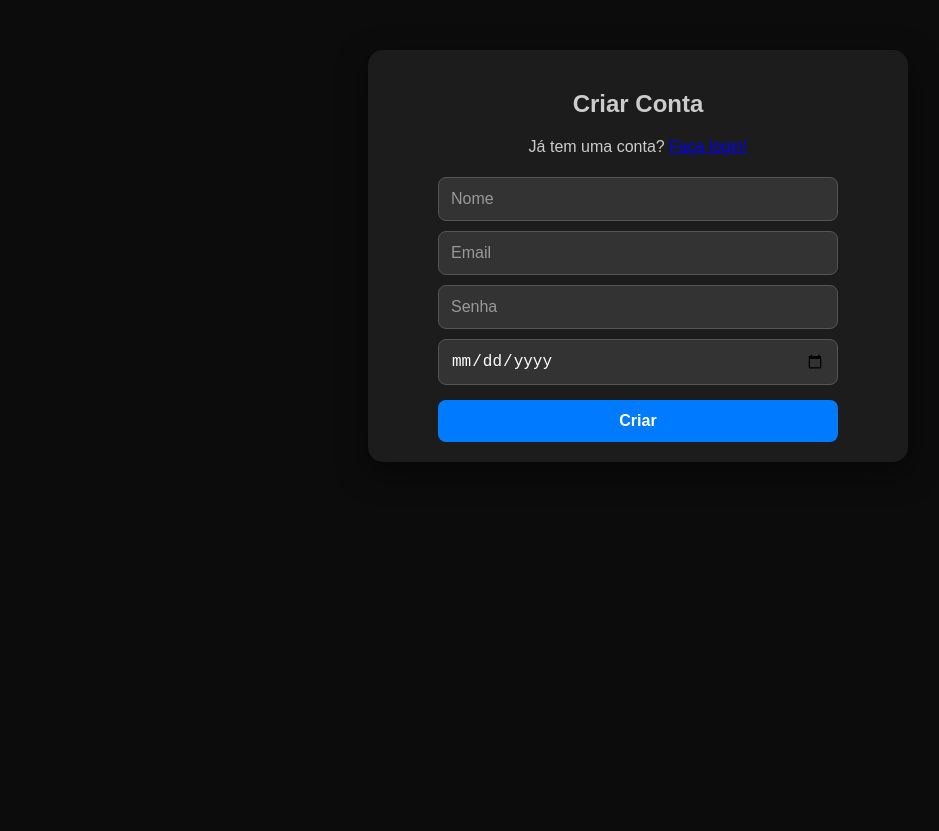
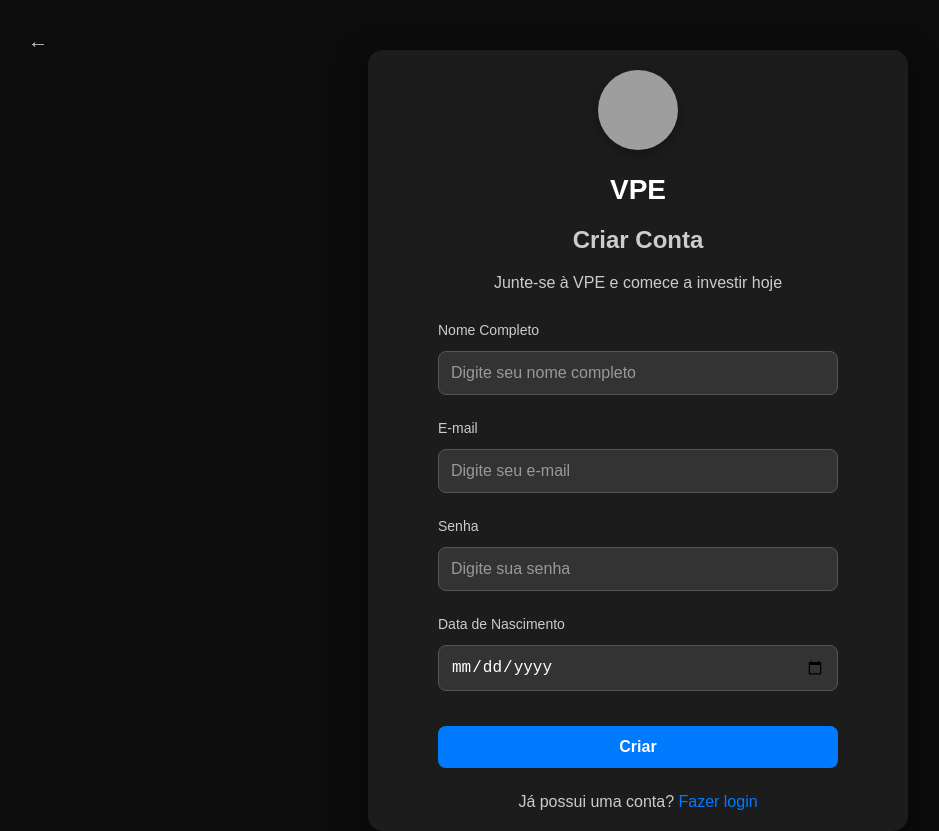
Before and after one commit to pedro-bolinha/VPE, a website: page public/criar_conta.html in a window 1280 px wide. Shown: the whole page, without its empty margins (2-941 px from the left). Before the commit the page ends 800 px from the top, so only its background shows below. Drawn offline with Linux system fonts and the light colour scheme; grey boxes are pictures that could not be loaded.

Commit message:
Update criar_conta.html

```diff
--- a/public/criar_conta.html
+++ b/public/criar_conta.html
@@ -1,22 +1,52 @@
 <!DOCTYPE html>
 <html lang="pt-BR">
 <head>
-    <meta charset="UTF-8">
-    <meta name="viewport" content="width=device-width, initial-scale=1.0">
-    <title>Criar Conta</title>
-    <link rel="stylesheet" href="criar_conta.css">
+    <meta charset="UTF-8" />
+    <meta name="viewport" content="width=device-width, initial-scale=1.0"/>
+    <title>Criar Conta - VPE</title>
+    <link rel="stylesheet" href="criar_conta.css" />
 </head>
 <body>
+    <button class="voltar" onclick="history.back()" title="Voltar">←</button>
+
     <div class="container">
+        <div class="logo">
+            <img src="https://www.probocontabilidade.com.br/wp2019/wp-content/uploads/2019/07/cifrao-em-preto-redering-3d_118019-39.jpg" alt="VPE Logo" />
+        </div>
+
+        <h1>VPE</h1>
         <h2>Criar Conta</h2>
-        <p>Já tem uma conta? <a href="index.html">Faça login!</a></p>
+        <p class="subtitle">Junte-se à VPE e comece a investir hoje</p>
+
         <form class="formulario">
-            <input type="text" placeholder="Nome">
-            <input type="email" placeholder="Email">
-            <input type="password" placeholder="Senha">
-            <input type="date" placeholder="Data de Nascimento">
-            <button type="">Criar</button>
+            <div class="form-group">
+                <label for="nome">Nome Completo</label>
+                <input type="text" id="nome" name="nome" placeholder="Digite seu nome completo" required />
+            </div>
+
+            <div class="form-group">
+                <label for="email">E-mail</label>
+                <input type="email" id="email" name="email" placeholder="Digite seu e-mail" required />
+            </div>
+
+            <div class="form-group">
+                <label for="senha">Senha</label>
+                <input type="password" id="senha" name="senha" placeholder="Digite sua senha" required />
+            </div>
+
+            <div class="form-group">
+                <label for="dataNascimento">Data de Nascimento</label>
+                <input type="date" id="dataNascimento" name="dataNascimento" required />
+            </div>
+
+            <button type="submit">Criar</button>
         </form>
+
+        <div class="login-link">
+            Já possui uma conta? <a href="index.html">Fazer login</a>
+        </div>
     </div>
+
+    <script src="criar_conta.js"></script>
 </body>
 </html>
```
